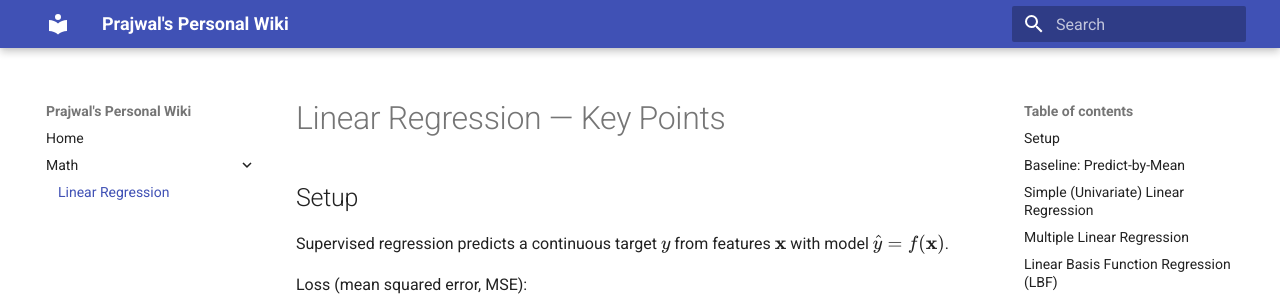
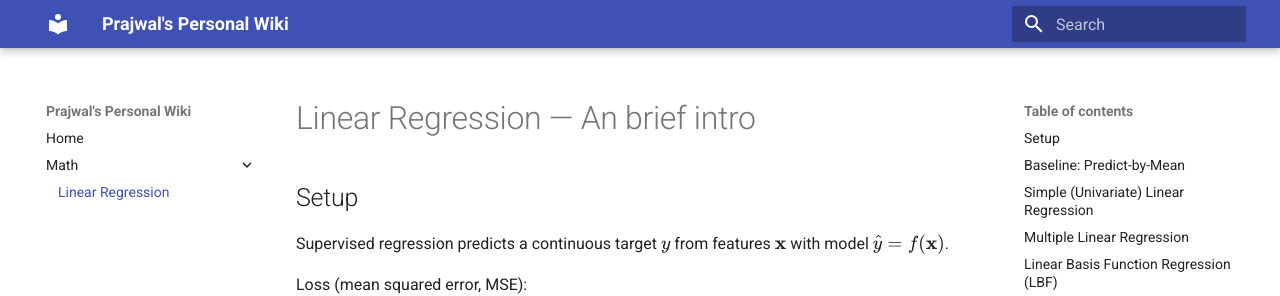
Before and after one commit to pj1911/my-wiki, an MkDocs documentation site: the page built from docs/linearRegression.md, in a window 1280 px wide and 900 px high. Shown: the top 296 px of the window. Built offline with MkDocs 1.6.1 and Material for MkDocs 9.7.7, drawn with Linux system fonts in a browser that asks for light colours.

Commit message:
Update linearRegression.md

```diff
--- a/docs/linearRegression.md
+++ b/docs/linearRegression.md
@@ -1,4 +1,4 @@
-# Linear Regression — Key Points
+# Linear Regression — An brief intro
 
 ## Setup
 
```
